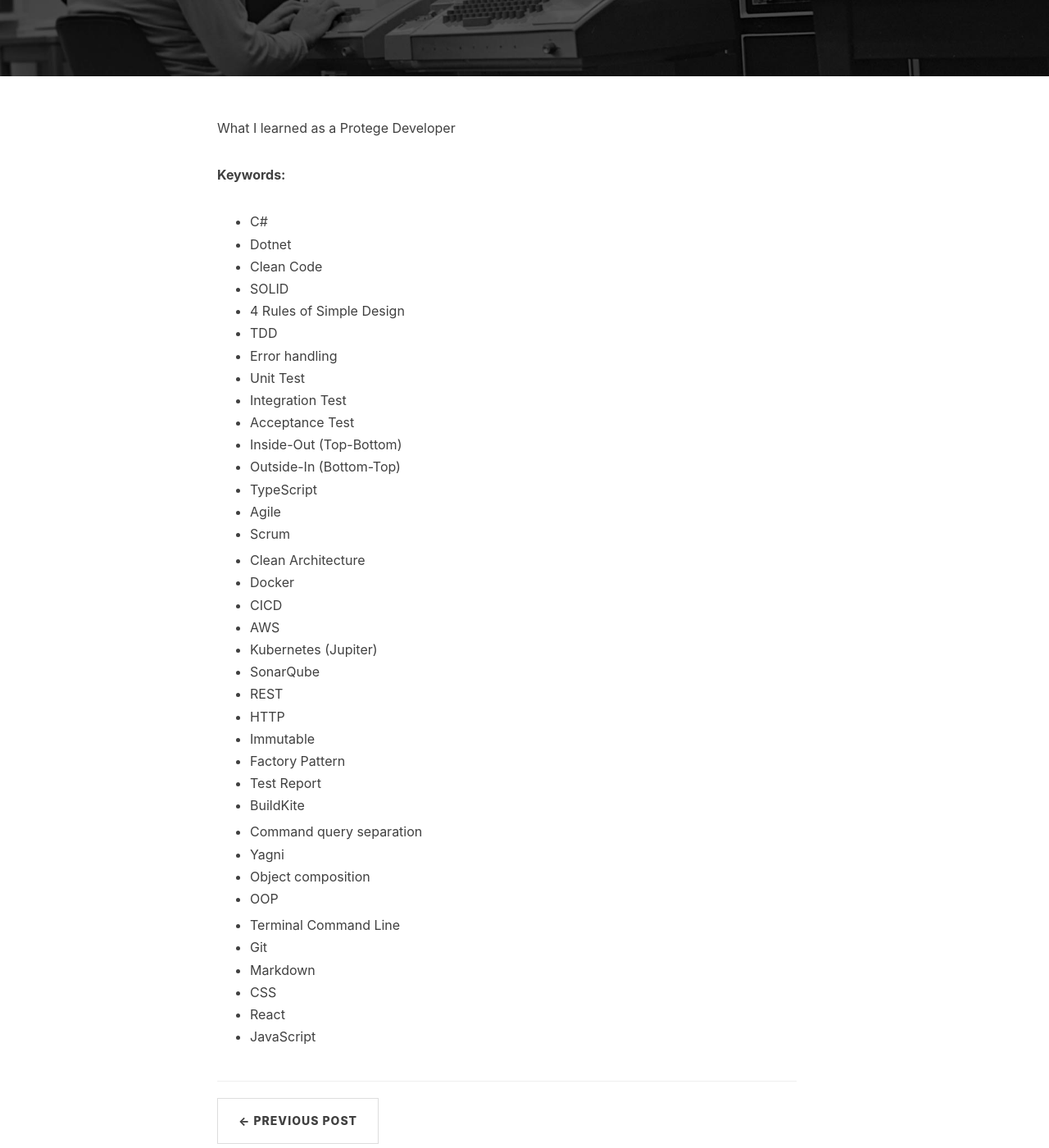
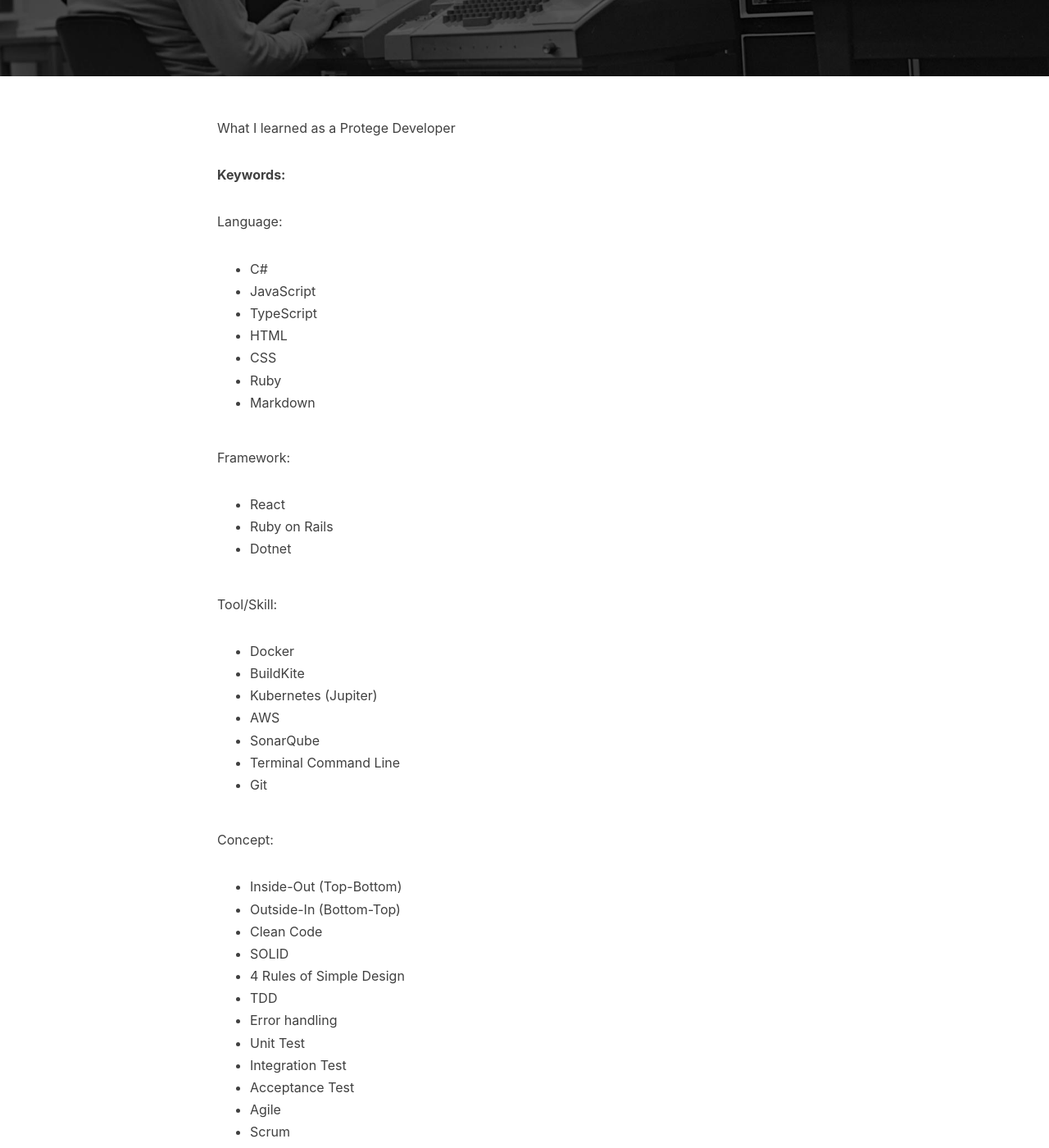
Before and after one commit to Lanzhou-J/Lanzhou-J.github.io, a Jekyll site: the page built from _posts/2021-05-31-protegeLearningJourney.md, in a window 1280 px wide and 1400 px high, scrolled down 424 px. Shown: the whole window at 82% size. Built offline with Jekyll 4.4.1, drawn with Linux system fonts in a browser that asks for light colours; nearby versions of some CDN libraries; comment, search, counter and statistics services are not loaded; some of the changed lines change nothing that is shown.

Commit message:
improved new article

```diff
--- a/_posts/2021-05-31-protegeLearningJourney.md
+++ b/_posts/2021-05-31-protegeLearningJourney.md
@@ -16,8 +16,33 @@
 
 
 **Keywords:**
+
+Language:
 - C#
+- JavaScript
+- TypeScript
+- HTML
+- CSS
+- Ruby
+- Markdown
+
+Framework:
+- React
+- Ruby on Rails
 - Dotnet
+
+Tool/Skill:
+- Docker
+- BuildKite
+- Kubernetes (Jupiter)
+- AWS
+- SonarQube
+- Terminal Command Line
+- Git
+
+Concept:
+- Inside-Out (Top-Bottom)
+- Outside-In (Bottom-Top)
 - Clean Code
 - SOLID
 - 4 Rules of Simple Design
@@ -26,35 +51,16 @@
 - Unit Test
 - Integration Test
 - Acceptance Test
-- Inside-Out (Top-Bottom)
-- Outside-In (Bottom-Top)
-- TypeScript
 - Agile
 - Scrum
-
-
 - Clean Architecture
-- Docker
 - CICD
-- AWS
-- Kubernetes (Jupiter)
-- SonarQube
 - REST
 - HTTP
 - Immutable
 - Factory Pattern
 - Test Report
-- BuildKite
-
 - Command query separation
 - Yagni
 - Object composition
 - OOP
-
-
-- Terminal Command Line
-- Git
-- Markdown
-- CSS
-- React
-- JavaScript
```
